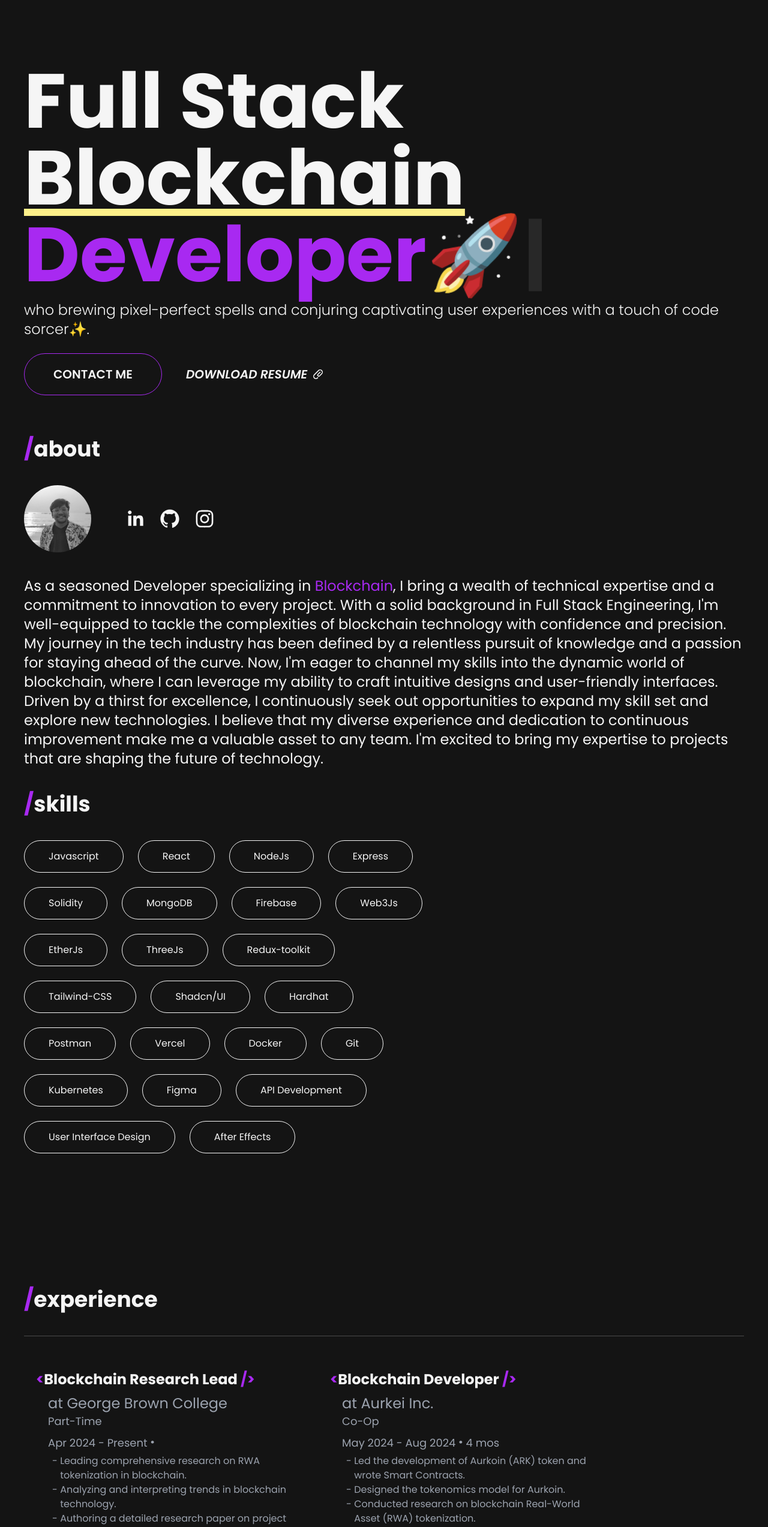
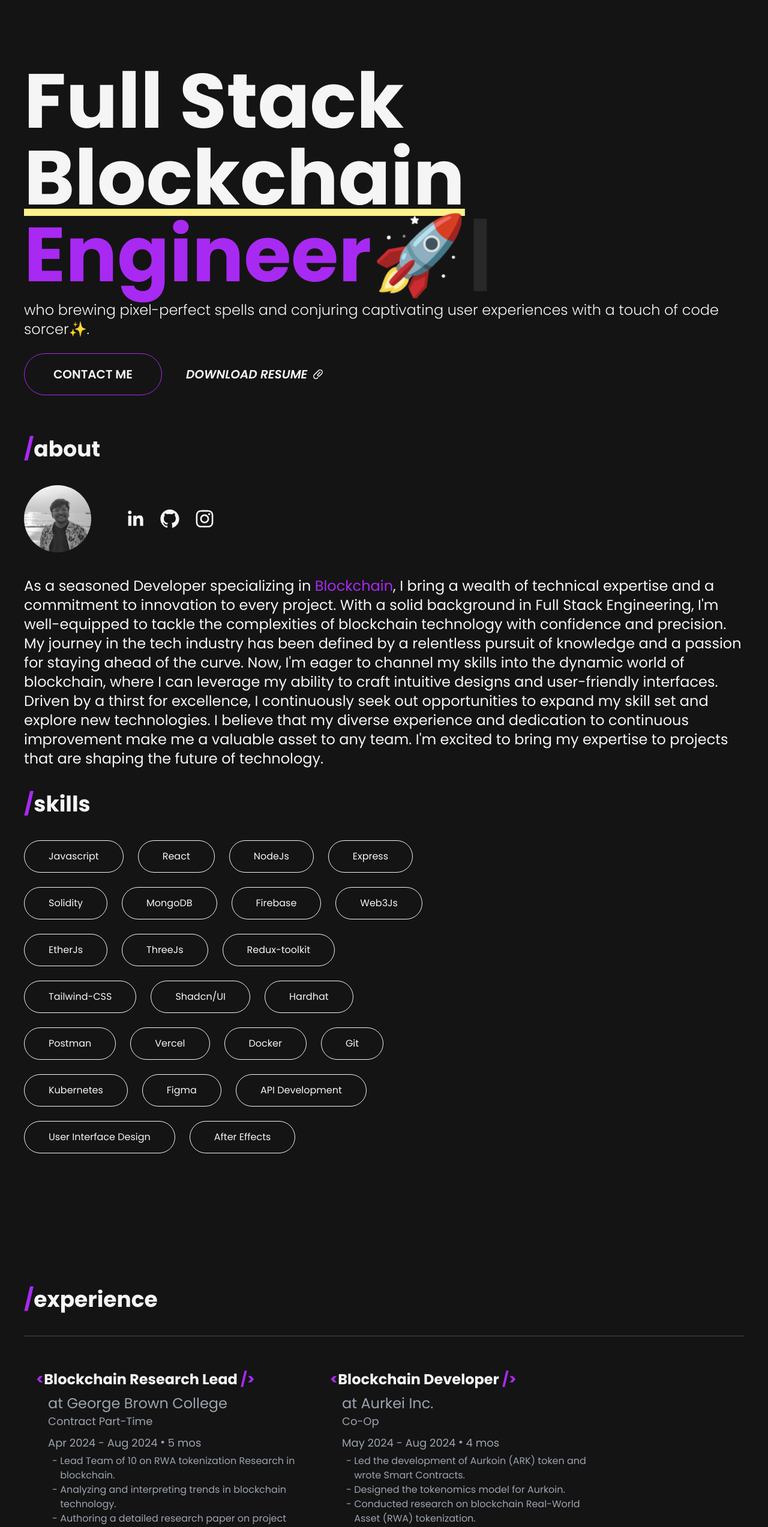
Before and after one commit to Darshhhhh/Portfolio-website, a React (Vite) app: page / in a window 1280 px wide. Shown: the part 234-2780 px from the top of the page at 60% size. Built offline with nearby package versions, Linux system fonts and the light colour scheme.

Commit message:
Update in Experienace

```diff
--- a/src/components/About/About.jsx
+++ b/src/components/About/About.jsx
@@ -12,7 +12,7 @@ function About() {
     window.location.href = `mailto:contact.shahdarsh@gmail.com?subject=${subject}&body=${body}`;
   };
   const [text] = useTypewriter({
-    words: ["Developer🚀"],
+    words: ["Engineer🚀"],
     loop: 1,
     delaySpeed: 1000,
     typeSpeed: 150,
--- a/src/components/Experiance/Experiance.jsx
+++ b/src/components/Experiance/Experiance.jsx
@@ -5,11 +5,11 @@ function Experiance() {
     {
       cmpName: "George Brown College",
       position: "Blockchain Research Lead",
-      duration: "Apr 2024 - Present",
-      timeDiff: "",
-      type: "Part-Time",
+      duration: "Apr 2024 - Aug 2024",
+      timeDiff: "5 mos",
+      type: "Contract Part-Time",
       cmt: [
-        "Leading comprehensive research on RWA tokenization in blockchain.",
+        "Lead Team of 10 on RWA tokenization Research in blockchain.",
         "Analyzing and interpreting trends in blockchain technology.",
         "Authoring a detailed research paper on project findings.",
         "Engaging with industry experts for insights and validation.",
```
